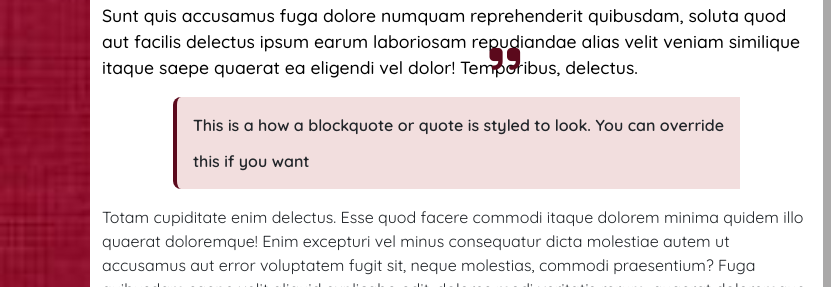
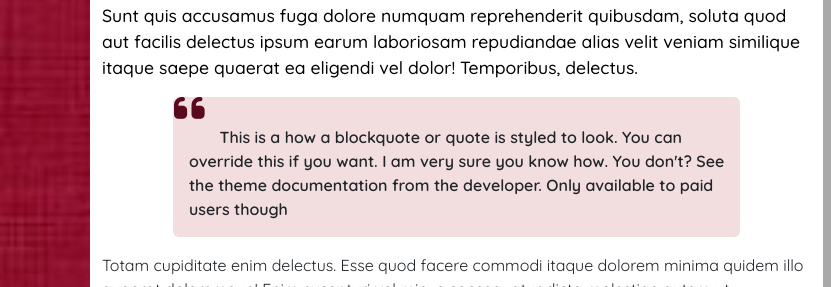
Before and after one commit to Dapo-Obembe/LindaIkejihtml, a plain HTML site: page single-post.html in a window 1280 px wide. Shown: the part 2483-2770 px from the top of the page, 0-831 px from the left. Drawn offline with nearby package versions, Linux system fonts and the light colour scheme.

Commit message:
FOrmatted the Blockquote

```diff
--- a/single-post.html
+++ b/single-post.html
@@ -243,7 +243,7 @@
                 soluta quod aut facilis delectus ipsum earum laboriosam
                 repudiandae alias velit veniam similique itaque saepe quaerat ea
                 eligendi vel dolor! Temporibus, delectus.
-                <blockquote>This is a how a blockquote or quote is styled to look. You can override this if you want</blockquote>
+                <blockquote>This is a how a blockquote or quote is styled to look. You can override this if you want. I am very sure you know how. You don't? See the theme documentation from the developer. Only available to paid users though</blockquote>
 
                 Totam
                 cupiditate enim delectus. Esse quod facere commodi itaque
--- a/single.css
+++ b/single.css
@@ -44,29 +44,31 @@
 }
 
 .single__post--contents blockquote {
-  border-left: 4px solid var(--main-red);
-  border-top-left-radius: 8px;
-  border-bottom-left-radius: 8px;
+  /* border-left: 4px solid var(--main-red); */
+  /* border-top-left-radius: 8px;
+  border-bottom-left-radius: 8px; */
+  border-radius: 6px;
   padding: 1rem;
   background-color: #f2dede;
   max-width: 80%;
   font-weight: 600;
   margin: 1rem auto;
+  overflow: hidden;
 }
 
-.single__post--contents blockquote::after {
-  content: "\201c";
-  content: "\201d";
+.single__post--contents blockquote::before {
+  content: "\f10d";
   font-size: 110px;
   font-family: "FontAwesome";
-  content: "\f10e";
+  content: "\f10d";
   font-size: 35px;
   font-weight: 900;
   color: var(--main-red);
   z-index: 1;
   position: relative;
-  top: -95px;
-  right: -180px;
+  top: -22px;
+  right: 0;
+  left: -15px;
   line-height: 1;
 }
 
```
